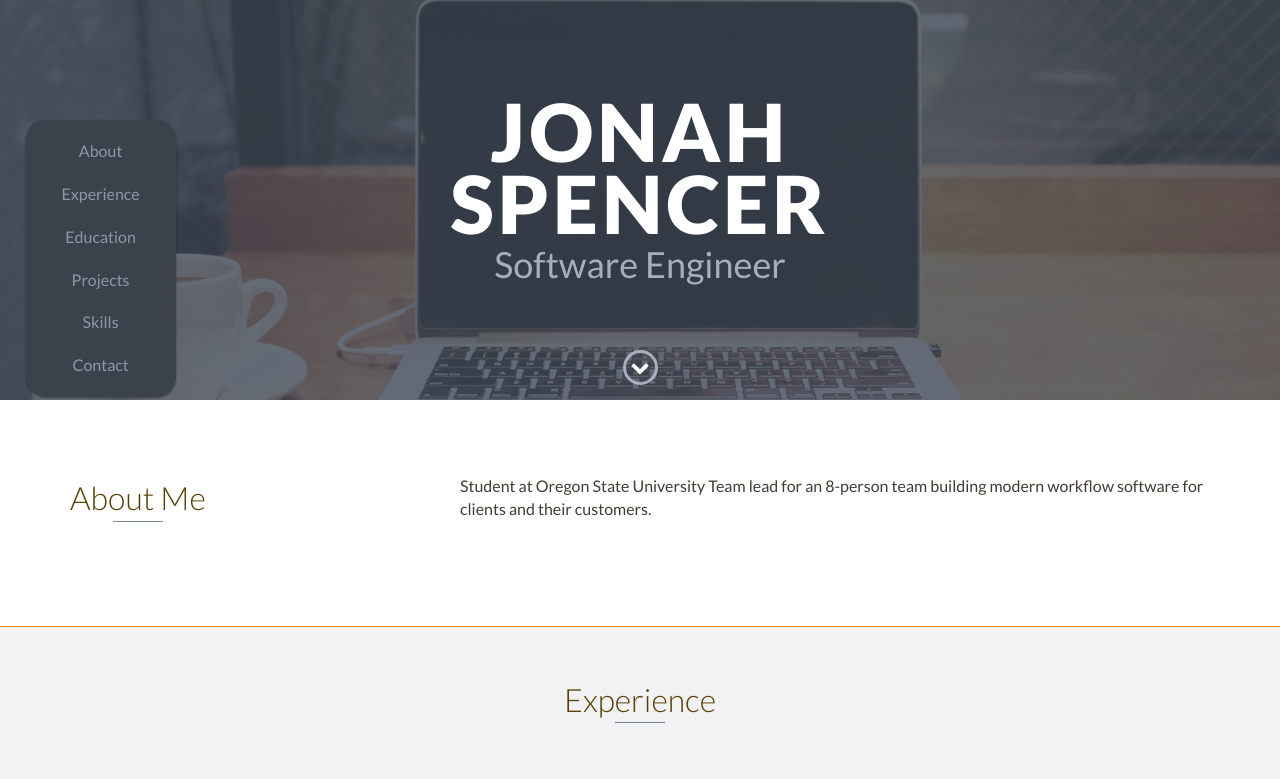
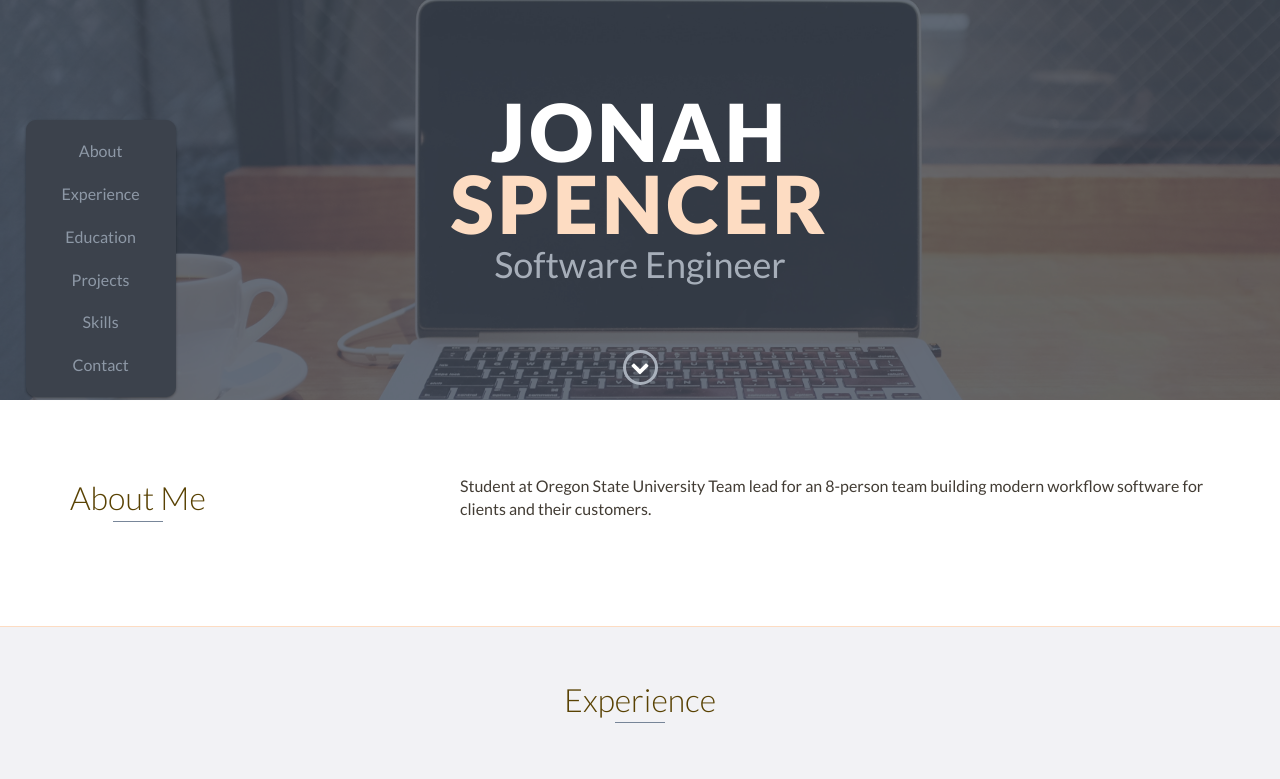
Before and after one commit to hanojs/spencjon.github.io, a website: page index.html in a window 1280 px wide. Shown: the top 779 px of the page. Drawn offline with nearby package versions, Linux system fonts and the light colour scheme.

Commit message:
Adds last name coloring

```diff
--- a/index.html
+++ b/index.html
@@ -47,7 +47,7 @@
 
     <div id="lead">
         <div id="lead-content">
-            <h1>Jonah Spencer</h1>
+            <h1>Jonah <span id="lastName">Spencer</span></h1>
             <h2>Software Engineer</h2>
             <a href="#" class="btn-rounded-white hidden">Download Resume</a>
         </div>
--- a/scss/styles.scss
+++ b/scss/styles.scss
@@ -30,7 +30,7 @@ $background: rgb(255, 255, 255);
 $background-alt: #f2f2f5;
 
 // Define border colors
-$border: #F7882F;
+$border: lighten(#F7882F, 30%);
 
 // Define text colors
 $heading: darken(#F7C331, 40%);
@@ -157,7 +157,7 @@ nav {
         margin-left: 2%;
         width: 150px;
 
-        border-radius: 15px;
+        border-radius: 10px;
     }
 
     li {
@@ -343,6 +343,7 @@ footer {
     --------------------------
 */
 
+
 #lead {
     position: relative;
     height: 50vh;
@@ -374,6 +375,9 @@ footer {
         text-transform: uppercase;
         letter-spacing: 0.05em;
         line-height: 0.9em;
+        #lastName {
+            color: $border;
+        }
     }
 
     h2 {
@@ -590,7 +594,7 @@ footer {
     max-width: 700px;
     margin: 0 auto 30px auto;
     padding: 15px;
-    border: 1px solid $border;
+    border: 1px solid darken($border, 30%);
     text-align: left;
 
     h3 {
@@ -714,7 +718,7 @@ footer {
         margin: 7px;
         padding: 5px 10px;
         color: darken($heading, 15%);
-        background: lighten($border, 30%);
+        background: $border;
         list-style: none;
         cursor: default;
         font-size: 1.2em;
```
Also changed, not shown: css/styles.css.
